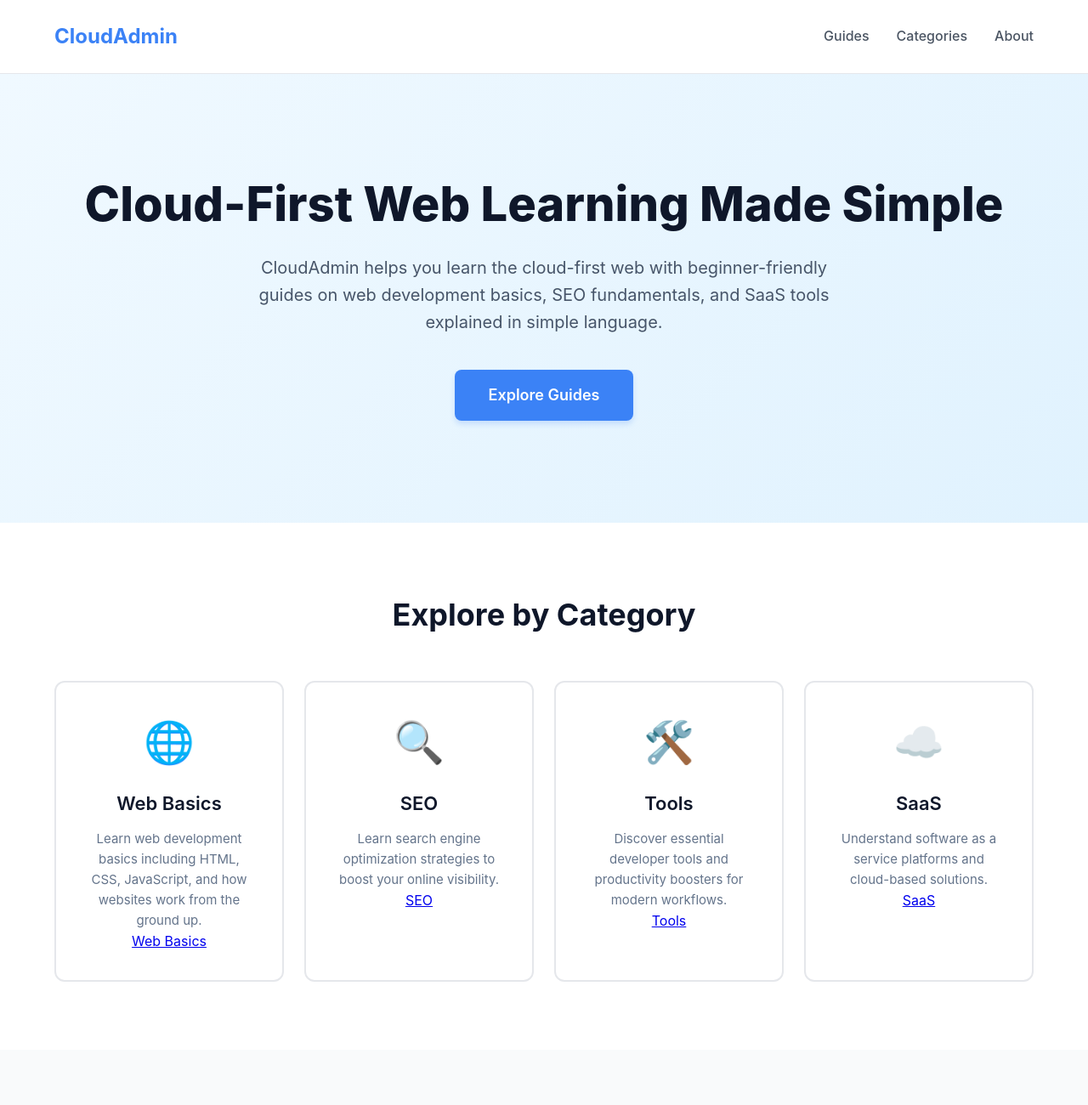
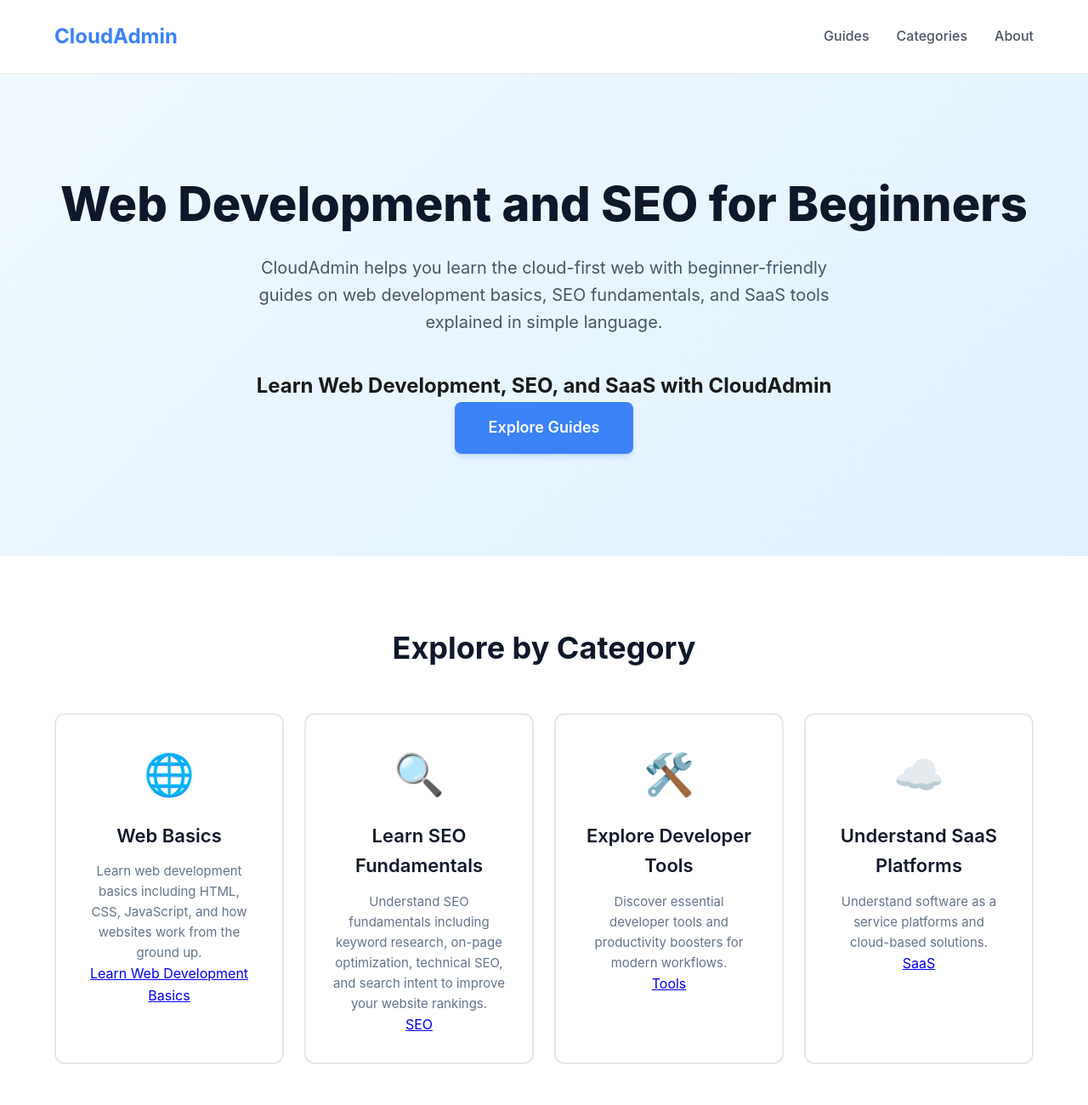
Before and after one commit to Sadhana73/cloudadmin, a plain HTML site: page index.html in a window 1280 px wide. Shown: the top 1300 px of the page at 85% size. Drawn offline with Linux system fonts and the light colour scheme.

Commit message:
Update index.html

```diff
--- a/index.html
+++ b/index.html
@@ -1,14 +1,15 @@
 <!DOCTYPE html>
 <html lang="en">
 <head>
-    <title>Cloud-First Web Learning | Web, SEO & SaaS Guides for Beginners</title>
+    <title>CloudAdmin | Web Development and SEO for Beginners</title>
     <meta charset="UTF-8">
     <meta name="viewport" content="width=device-width, initial-scale=1.0">
     <meta name="google-site-verification" content="gG9Lwy4fbD5Rf25eb6X_kLxfUuvJ-twwJlu5S6lQ79k" />
-    <meta name="description" content="CloudAdmin provides beginner-friendly guides on web development basics, SEO strategies,
-        and SaaS tools to help you understand how the cloud-first web works.">
+    <meta name="description" content="CloudAdmin is a beginner-friendly learning hub for web development and SEO. Learn HTML, CSS, JavaScript,
+        and SEO fundamentals with simple, practical guides." />
+
     <meta name="robots" content="index, follow">
-    <link rel="canonical" href="https://cloudadmin.live/" />
+    <link rel="canonical" href="https://www.cloudadmin.live/" />
     <link rel="alternate" hreflang="en" href="https://www.cloudadmin.live/" />
 <meta property="og:title" content="Cloud-First Web Learning | CloudAdmin" />
 <meta property="og:description" content="Beginner-friendly guides on Web, SEO, and SaaS tools." />
@@ -290,9 +291,10 @@
     <!-- Hero Section -->
     <section class="hero">
         <div class="container">
-            <h1>Cloud-First Web Learning Made Simple</h1>
+            <h1>Web Development and SEO for Beginners</h1>
 <p>CloudAdmin helps you learn the cloud-first web with beginner-friendly guides on web development basics, SEO fundamentals, and SaaS tools explained in simple language.</p>
-  <a href="#guides" class="cta-button">Explore Guides</a>
+  <h2>Learn Web Development, SEO, and SaaS with CloudAdmin</h2>
+            <a href="#guides" class="cta-button">Explore Guides</a>
         </div>
     </section>
 
@@ -305,23 +307,26 @@
                     <div class="category-icon">🌐</div>
                     <h3>Web Basics</h3>
                    <p>Learn web development basics including HTML, CSS, JavaScript, and how websites work from the ground up.</p>
-                     <a href="/web-basics/">Web Basics</a>
+                     <a href="/web-basics/">Learn Web Development Basics</a>
+
                 </div>
                 <div class="category-card">
                     <div class="category-icon">🔍</div>
-                    <h3>SEO</h3>
-                    <p>Learn search engine optimization strategies to boost your online visibility.</p>
+                    <h3>Learn SEO Fundamentals</h3>
+                       <p>Understand SEO fundamentals including keyword research, on-page optimization, technical SEO, and
+                           search intent to improve your website rankings.</p>
+
                     <a href="/seo/">SEO</a>
                 </div>
                 <div class="category-card">
                     <div class="category-icon">🛠️</div>
-                    <h3>Tools</h3>
+                    <h3>Explore Developer Tools</h3>
                     <p>Discover essential developer tools and productivity boosters for modern workflows.</p>
                     <a href="/tools/">Tools</a>
                 </div>
                 <div class="category-card">
                     <div class="category-icon">☁️</div>
-                    <h3>SaaS</h3>
+                    <h3>Understand SaaS Platforms</h3>
                     <p>Understand software as a service platforms and cloud-based solutions.</p>
                     <a href="/saas/">SaaS</a>
 
```
